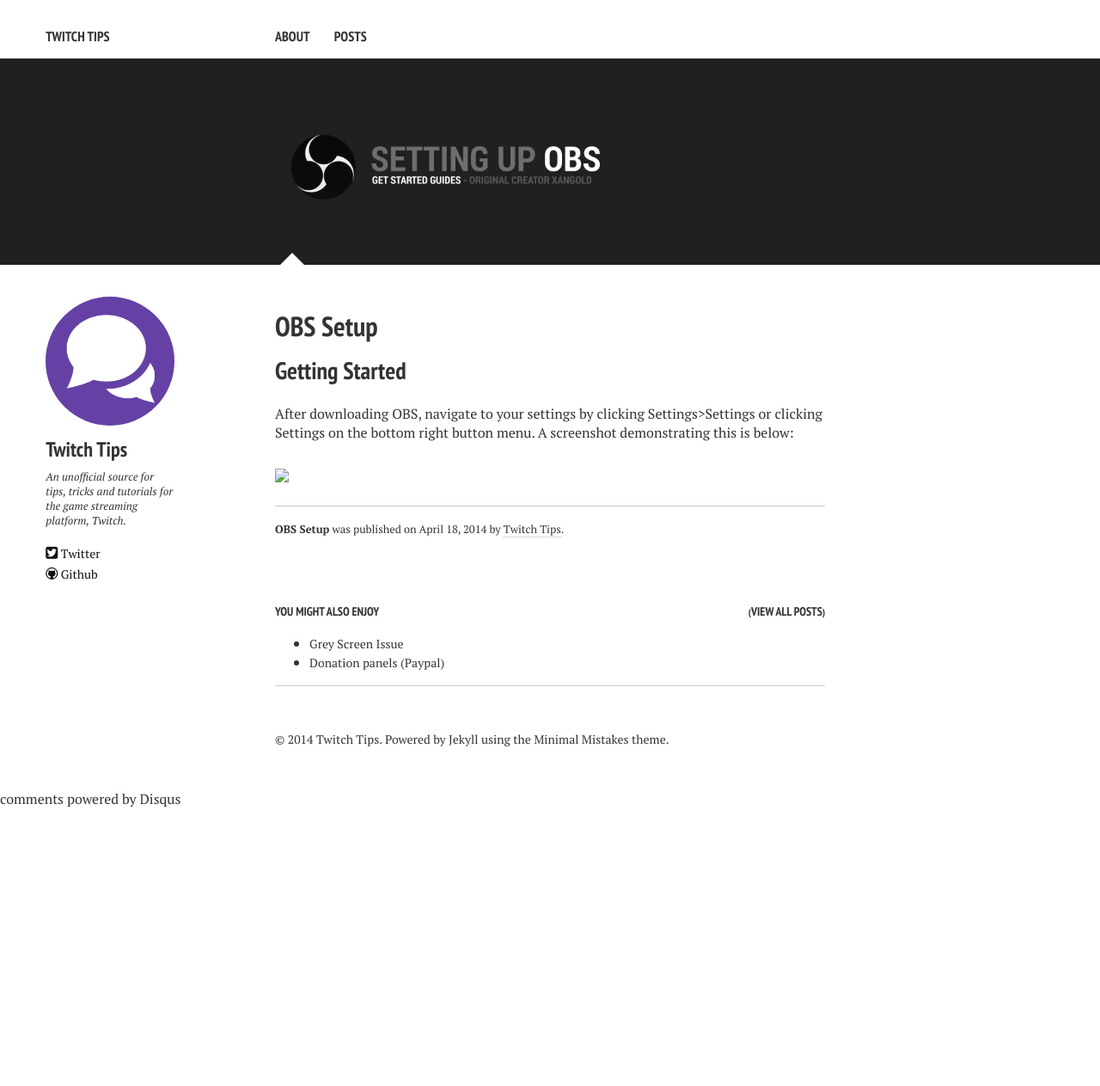
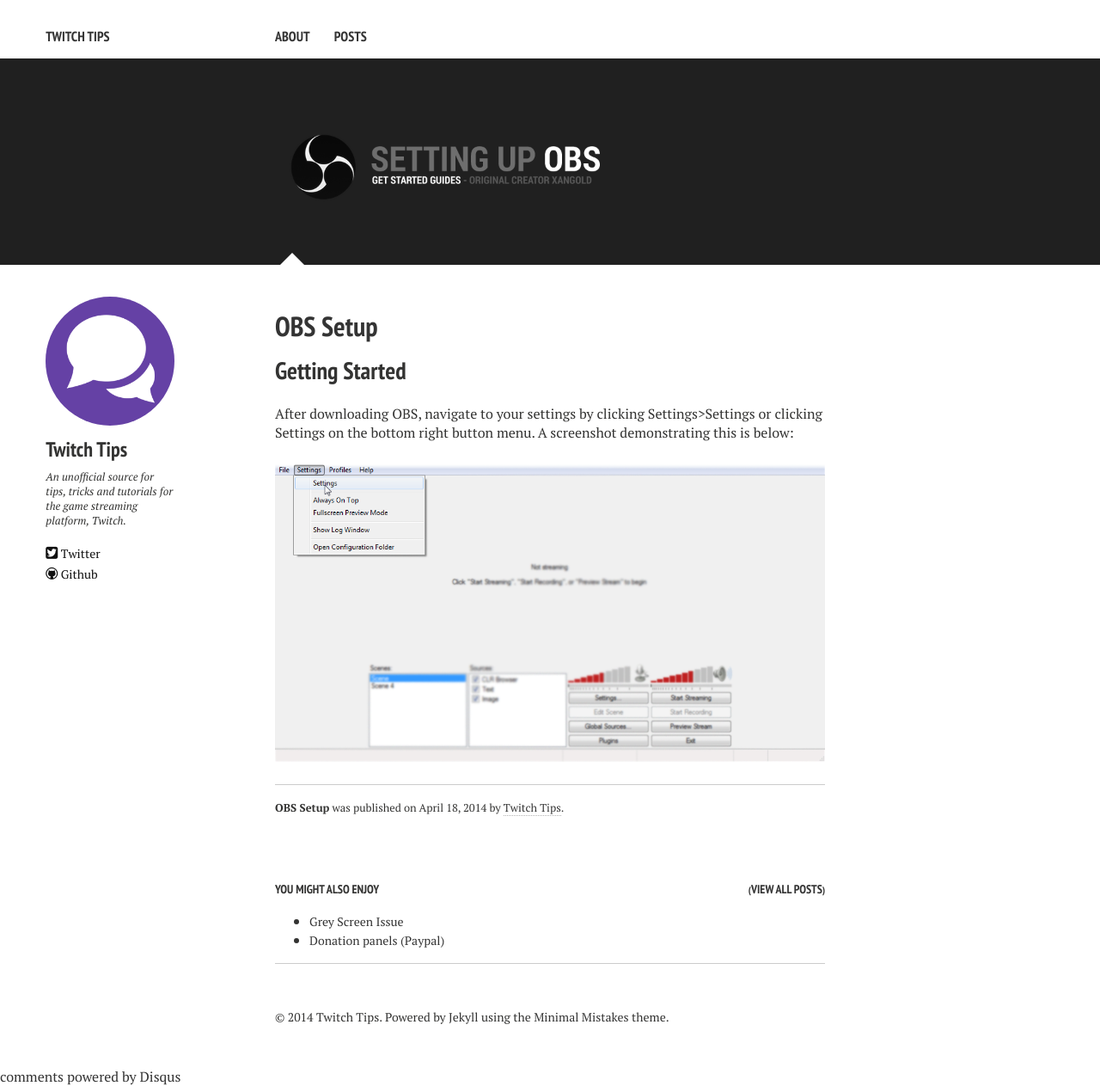
Before and after one commit to SolidPIPe/twitchtips, a Jekyll site: the page built from _posts/2014-04-18-obs-setup.md, in a window 1280 px wide. Shown: the whole page at 86% size. Built offline with Jekyll 4.4.1, drawn with Linux system fonts in a browser that asks for light colours; nearby versions of some CDN libraries; comment, search, counter and statistics services are not loaded; before the commit the page ends 940 px from its top, so only the background shows below that.

Commit message:
I'm an idiot

```diff
--- a/_posts/2014-04-18-obs-setup.md
+++ b/_posts/2014-04-18-obs-setup.md
@@ -13,5 +13,5 @@
 After downloading OBS, navigate to your settings by clicking Settings>Settings or clicking Settings on the bottom right button menu. A screenshot demonstrating this is below:
 
 <figure>
-    <a href="/images/obs_setup/settings.png"><img src="/images/obs_setup/settings.png"></a>
+    <a href="/images/obs_guide/settings.png"><img src="/images/obs_guide/settings.png"></a>
 </figure>
```
